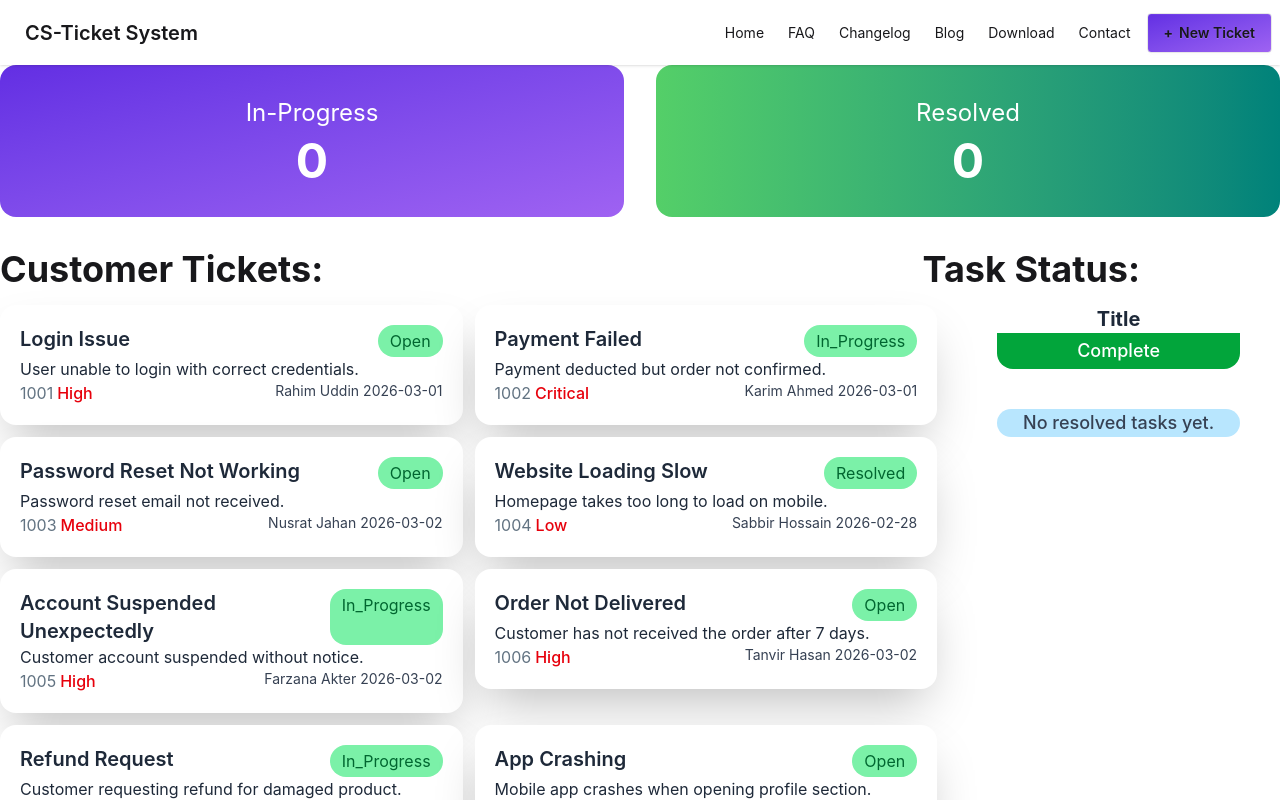
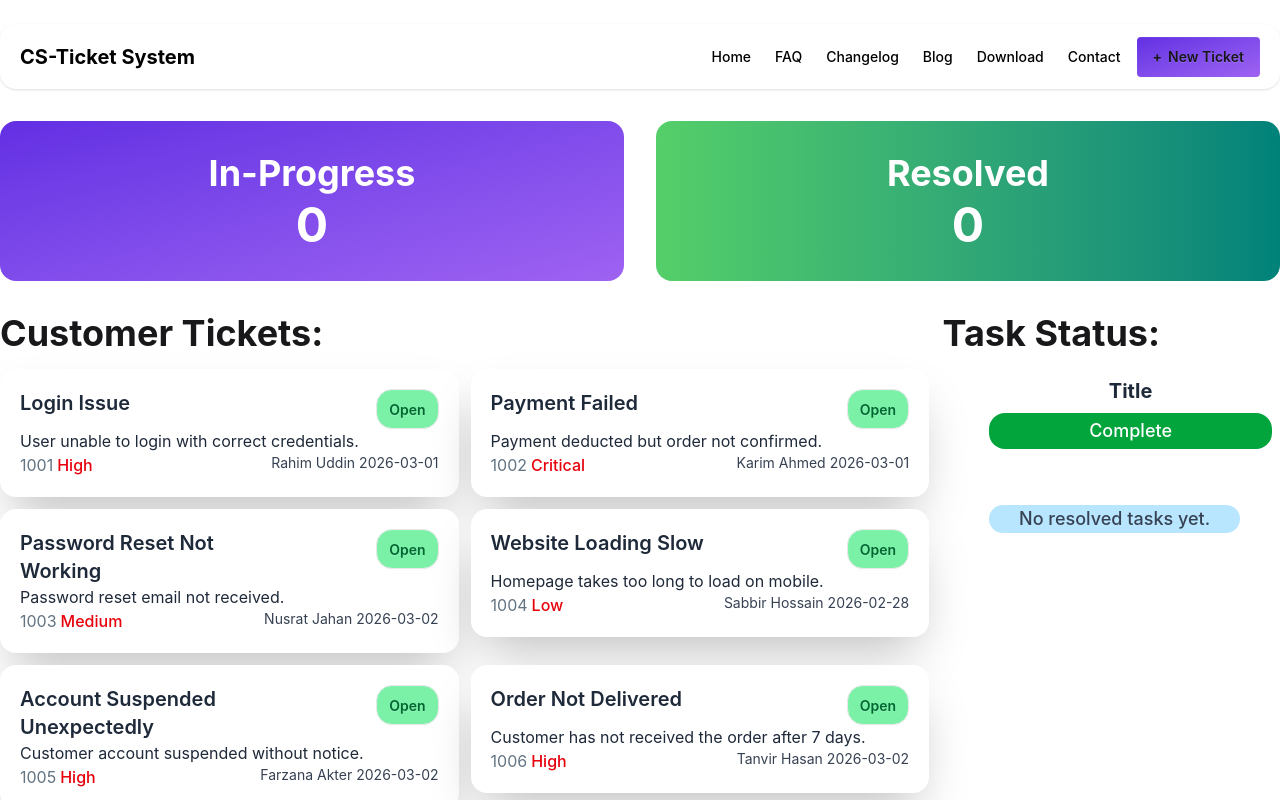
Before and after one commit to ShalehAhmedh/Customer-Support-Ticket-Service, a React (Vite) app: page / in a window 1280 px wide. Shown: the top 800 px of the page. Built offline with nearby package versions, Linux system fonts and the light colour scheme.

Commit message:
Added some function to make this site dynamic and added some css

```diff
--- a/src/App.jsx
+++ b/src/App.jsx
@@ -3,7 +3,7 @@ import BanImg from './assets/vector1.png';
 import Banner from './Components/Banner/Banner';
 import Navbar from './Components/Navbar/Navbar';
 import CustomerTickets from './Components/CustomerTickets/CustomerTickets';
-import { Suspense } from 'react';
+import { Suspense, useState } from 'react';
 
 const fetchCustomerTickets = async () => {
   const res = await fetch("/customersData.json")
@@ -14,12 +14,13 @@ const ticketsPromise = fetchCustomerTickets()
 
 
 function App() {
+  const[inProgress, setInProgress]=useState(0);
   return (
     <>
       <Navbar></Navbar>
-      <Banner></Banner>
+      <Banner inProgress={inProgress}></Banner>
       <Suspense fallback={<span className="loading loading-infinity loading-xl"></span>}>
-        <CustomerTickets ticketsPromise={ticketsPromise}></CustomerTickets>
+        <CustomerTickets inProgress={inProgress} setInProgress={setInProgress} ticketsPromise={ticketsPromise}></CustomerTickets>
       </Suspense>
     </>
   )
--- a/src/Components/Banner/Banner.jsx
+++ b/src/Components/Banner/Banner.jsx
@@ -1,24 +1,24 @@
 import React from 'react';
 
-const Banner = () => {
+const Banner = ({inProgress}) => {
     return (
-        <div className="max-w-7xl mx-auto">
+        <div className="max-w-7xl mx-auto mt-8">
             <div className="grid grid-cols-1 md:grid-cols-2 gap-8 text-white">
 
                 <div className="flex flex-col items-center justify-center p-8 rounded-2xl bg-linear-to-br from-[#632EE3] to-[#9F62F2]">
-                    <h2 className="text-2xl">In-Progress</h2>
-                    <span className="text-5xl font-bold mt-2">0</span>
+                    <h2 className="text-4xl font-bold">In-Progress</h2>
+                    <span className="text-5xl font-bold mt-2">{inProgress}</span>
                 </div>
 
                 <div className="flex flex-col items-center justify-center p-8 rounded-2xl bg-linear-to-r from-[#54CF68] to-[#00827A]">
-                    <h2 className="text-2xl">Resolved</h2>
+                    <h2 className="text-4xl font-bold">Resolved</h2>
                     <span className="text-5xl font-bold mt-2">0</span>
                 </div>
 
             </div>
             <div className='flex justify-between mt-8 mb-4'>
                 <div className='text-4xl font-bold'>Customer Tickets:</div>
-                <div className='mr-8 md:mr-35 text-4xl font-bold'>Task Status:</div>
+                <div className='mr-8 md:mr-30 text-4xl font-bold'>Task Status:</div>
             </div>
         </div>
     );
--- a/src/Components/CustomerTickets/CustomerTickets.jsx
+++ b/src/Components/CustomerTickets/CustomerTickets.jsx
@@ -1,24 +1,24 @@
 import React, { use } from 'react';
 import Ticket from '../Ticket/Ticket';
 
-const CustomerTickets = ({ ticketsPromise }) => {
+const CustomerTickets = ({ ticketsPromise,inProgress,setInProgress }) => {
     const tickets = use(ticketsPromise)
     console.log(tickets);
     return (
         <div className='flex max-w-7xl mx-auto'>
             <div className='max-w-5xl grid grid-cols-1 md:grid-cols-2 gap-3'>
                 {
-                    tickets.map(ticket => <Ticket ticket={ticket}></Ticket>)
+                    tickets.map(ticket => <Ticket inProgress={inProgress} setInProgress={setInProgress} ticket={ticket}></Ticket>)
                 }
             </div>
             <div className='grid grid-cols-1/2 ml-5 text-center'>
                 <div className=''>
-                    <div className='bg-white mb-3 rounded-2xl mx-10'>
-                        <p className='text-xl font-bold text-gray-800'>Title</p>
-                        <button className='px-20 rounded-b-2xl py-1 bg-[#02A53B] text-white text-lg font-medium'>Complete</button>
+                    <div className='bg-white mb-3 rounded-2xl ml-8'>
+                        <p className='text-xl font-bold text-gray-800 py-2'>Title</p>
+                        <button className='px-25 rounded-2xl py-1 bg-[#02A53B] text-white text-lg font-medium mb-2 mx-2'>Complete</button>
                     </div>
                     <div className='mx-10'>
-                        <p className='text-xl font-bold text-white'>Resolved Task</p>
+                        <p className='text-xl font-bold text-white mb-2'>Resolved Task</p>
                         <p className='bg-sky-200 rounded-2xl text-lg font-medium text-gray-700'>No resolved tasks yet.</p>
                     </div>
                 </div>
--- a/src/Components/Navbar/Navbar.jsx
+++ b/src/Components/Navbar/Navbar.jsx
@@ -2,7 +2,7 @@ import React from 'react';
 
 const Navbar = () => {
     return (
-        <div className="navbar bg-base-100 shadow-sm">
+        <div className="navbar bg-white shadow-sm max-w-7xl mx-auto rounded-2xl px-5 mt-6">
             <div className="navbar-start">
                 <div className="dropdown hover:via-yellow-500">
                     <div tabIndex={0} role="button" className="btn btn-ghost lg:hidden">
@@ -10,29 +10,29 @@ const Navbar = () => {
                     </div>
                     <ul
                         tabIndex="-1"
-                        className="menu menu-sm dropdown-content bg-base-100 rounded-box z-1 mt-3 w-52 p-2 shadow">
-                        <li><a>Home</a></li>
-                        <li><a>FAQ</a></li>
-                        <li><a>Changelog</a></li>
-                        <li><a>Blog</a></li>
-                        <li><a>Download</a></li>
-                        <li><a>Contact</a></li>
+                        className="text-black menu menu-sm dropdown-content rounded-box z-1 mt-3 w-52 p-2 shadow">
+                        <li className='text-black'><a>Home</a></li>
+                        <li className='text-black'><a>FAQ</a></li>
+                        <li className='text-black'><a>Changelog</a></li>
+                        <li className='text-black'><a>Blog</a></li>
+                        <li className='text-black'><a>Download</a></li>
+                        <li className='text-black'><a>Contact</a></li>
                     </ul>
                 </div>
-                <a className="btn btn-ghost text-xl">CS-Ticket System</a>
+                <a className="text-xl text-black font-bold">CS-Ticket System</a>
             </div>
             <div className="navbar-end">
                 <div className="navbar-center hidden lg:flex">
                     <ul className="menu menu-horizontal px-1">
-                        <li><a>Home</a></li>
-                        <li><a>FAQ</a></li>
-                        <li><a>Changelog</a></li>
-                        <li><a>Blog</a></li>
-                        <li><a>Download</a></li>
-                        <li><a>Contact</a></li>
+                        <li className='text-black font-medium'><a>Home</a></li>
+                        <li className='text-black font-medium'><a>FAQ</a></li>
+                        <li className='text-black font-medium'><a>Changelog</a></li>
+                        <li className='text-black font-medium'><a>Blog</a></li>
+                        <li className='text-black font-medium'><a>Download</a></li>
+                        <li className='text-black font-medium'><a>Contact</a></li>
                     </ul>
                 </div>
-                <a className="btn hover:via-yellow-500 bg-linear-to-br from-[#632EE3] to-[#9F62F2] items-center"><span className='font-bold'>+</span>New Ticket</a>
+                <a className="btn border-0  hover:via-yellow-500 bg-linear-to-br from-[#632EE3] to-[#9F62F2] items-center"><span className='font-bold'>+</span>New Ticket</a>
             </div>
         </div>
     );
--- a/src/Components/Ticket/Ticket.jsx
+++ b/src/Components/Ticket/Ticket.jsx
@@ -1,25 +1,20 @@
-import React from 'react';
+import React, { useState } from 'react';
 
-const Ticket = (ticket) => {
+const Ticket = ({ticket,inProgress,setInProgress}) => {
     console.log(ticket);
+    const [isSelected, setIsSelected]=useState(false)
     return (
-
-        //      "id": 1002,
-        // "title": "Payment Failed",
-        // "description": "Payment deducted but order not confirmed.",
-        // "customer": "Karim Ahmed",
-        // "priority": "Critical",
-        // "status": "In_Progress",
-        // "createdAt": "2026-03-01T11:30:00Z"
-
         <div className=''>
             <div>
                 <div className='bg-white p-5 rounded-2xl shadow-2xl'>
-                    <div className='flex justify-between'><p className='text-xl font-semibold text-gray-800'>{ticket.ticket.title}</p><p className='bg-green-300 rounded-2xl text-green-800 px-3 py-1 items-center'>{ticket.ticket.status}</p></div>
-                    <div><p className='text-gray-800'>{ticket.ticket.description}</p></div>
+                    <div className='flex justify-between gap-20'><p className='text-xl font-semibold text-gray-800'>{ticket.title}</p><button disabled={isSelected} onClick={()=>{
+                        setIsSelected(true);
+                        setInProgress(inProgress+1);
+                    }} className='btn bg-green-300 rounded-2xl text-green-800 px-3 py-1 items-center ml-2'>{isSelected?"In Progress":"Open"}</button></div>
+                    <div><p className='text-gray-800'>{ticket.description}</p></div>
                     <div className='flex justify-between'>
-                        <div className='text-[#627382]'>{ticket.ticket.id}<span className='ml-1 text-md font-medium text-red-600'>{ticket.ticket.priority}</span></div>
-                        <div className='text-sm text-gray-700'>{ticket.ticket.customer}<span className='ml-1 text-sm text-gray-700'>{ticket.ticket.createdAt}</span></div>
+                        <div className='text-[#627382]'>{ticket.id}<span className='ml-1 text-md font-medium text-red-600'>{ticket.priority}</span></div>
+                        <div className='text-sm text-gray-700'>{ticket.customer}<span className='ml-1 text-sm text-gray-700'>{ticket.createdAt}</span></div>
                     </div>
                 </div>
             </div>
```
